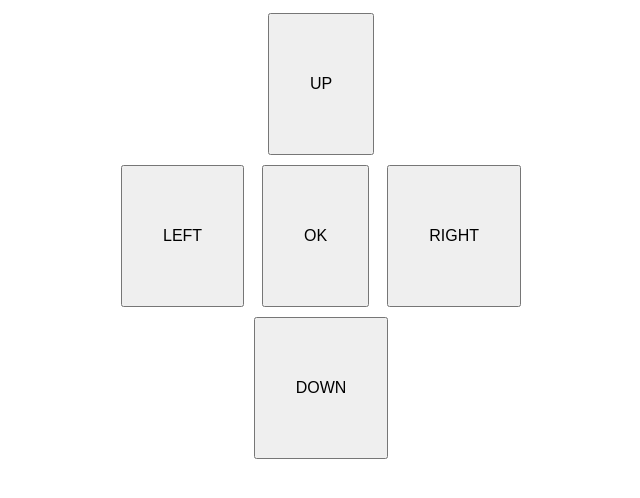
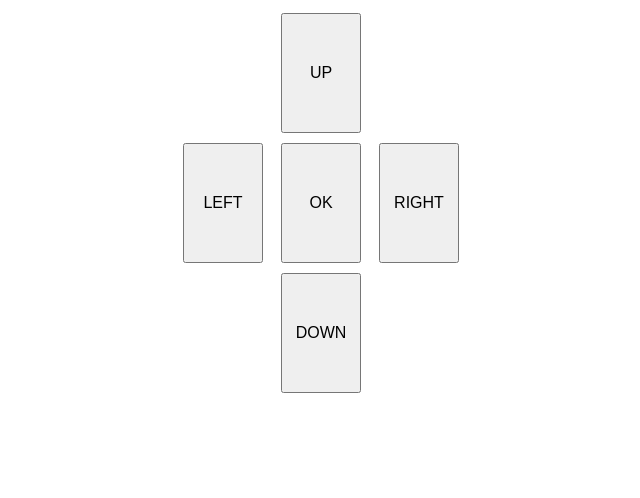
Before and after one commit to ki-bun/adb-remote, a website: page public/index.html in a window 1280 px wide. Shown: the whole page, without its empty margins (319-959 px from the left). Drawn offline with Linux system fonts and the light colour scheme.

Commit message:
Make the size of buttons consistent

```diff
--- a/public/style.css
+++ b/public/style.css
@@ -5,7 +5,8 @@
 }
 
 .nav-buttons button {
-    padding: 60px 40px;
+    width: 80px;
+    height: 120px;
     font-size: 16px;
     margin: 5px;
 }
```
